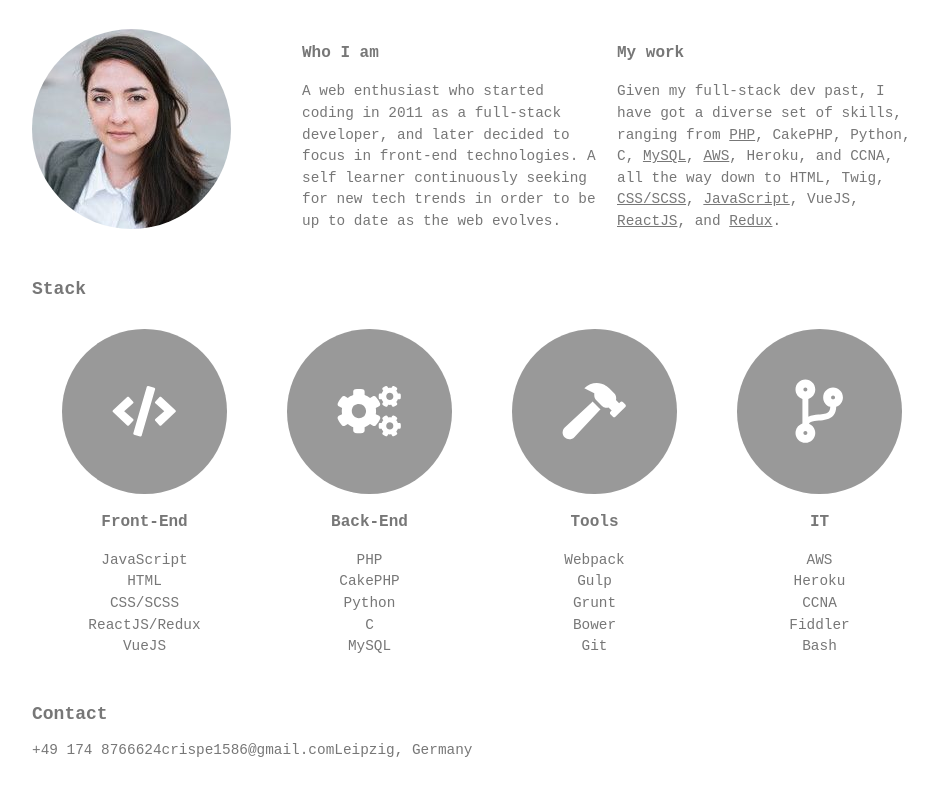
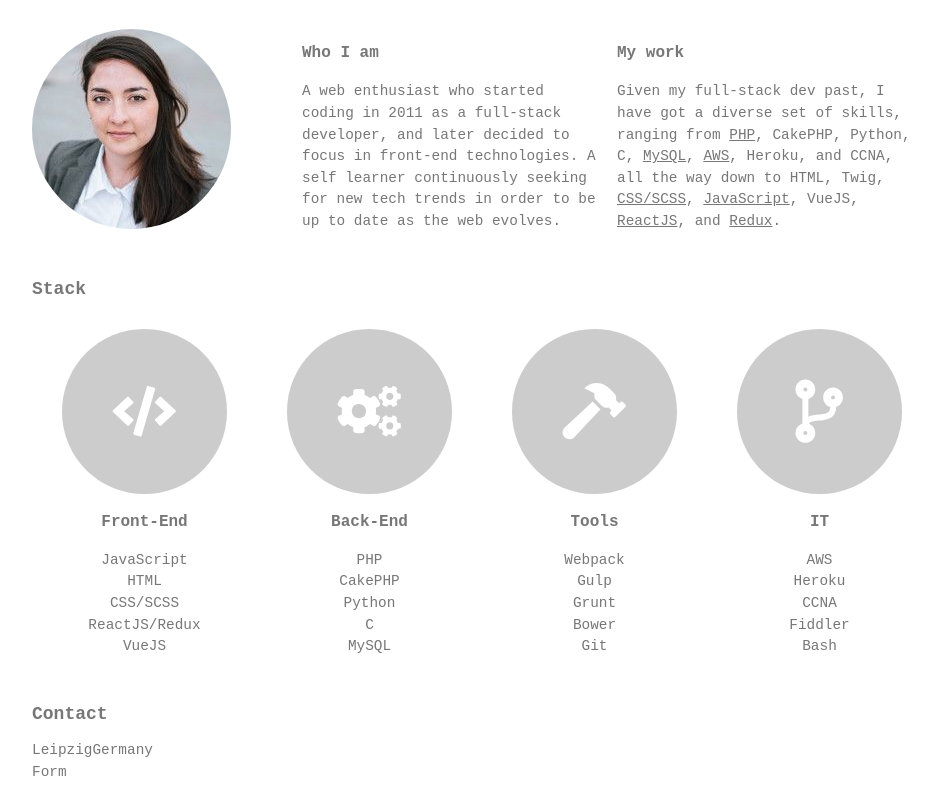
Before and after one commit to crisperpo/cristinarestrepo.co, a React app: page / in a window 1280 px wide. Shown: the part 841-1641 px from the top of the page, without its empty margins (158-1096 px from the left). Before the commit the page ends 1619 px from the top, so only its background shows below. Built offline with nearby package versions, Linux system fonts and the light colour scheme.

Commit message:
Conert stateless components to functional

```diff
--- a/src/assets/scss/App.scss
+++ b/src/assets/scss/App.scss
@@ -127,7 +127,7 @@ html,
     border-radius: 50%;
     padding: 1em;
     color: white;
-    background-color: $color-juri-light;
+    background-color: $color-juri-lighter;
   }
 }
 
--- a/src/components/About.js
+++ b/src/components/About.js
@@ -1,34 +1,42 @@
-import React, { Component } from 'react'
+import React from 'react'
 import styleVars from '../assets/scss/_vars.scss'
 
-class About extends Component {
-
-  render () {
-    const titleStyles = {
-      color: styleVars.colorBlue
-    }
-    return (
-      <div id="about" className="Section">
-        <span className="Title" style={ titleStyles }>About</span>
-        <div className="Body">
-          <div className="Photo">
-            <img src="/me.jpg" alt="Me" />
+const About = () => (
+  <div
+    id="about"
+    className="Section">
+    <span
+      className="Title"
+      style={{ color: styleVars.colorBlue }}>
+      About
+    </span>
+    <div
+      className="Body">
+      <div
+        className="Photo">
+        <img
+          src="/me.jpg"
+          alt="Me" />
       </div>
-          <div className="Description">
+      <div
+        className="Description">
         <div>
-              <span className="Subtitle">Who I am</span>
+          <span
+            className="Subtitle">
+            Who I am
+          </span>
           A web enthusiast who started coding in 2011 as a full-stack developer, and later decided to focus in front-end technologies. A self learner continuously seeking for new tech trends in order to be up to date as the web evolves.
         </div>
         <div>
-              <span className="Subtitle">My work</span>
+          <span
+            className="Subtitle">
+            My work
+          </span>
           Given my full-stack dev past, I have got a diverse set of skills, ranging from <u>PHP</u>, CakePHP, Python, C, <u>MySQL</u>, <u>AWS</u>, Heroku, and CCNA, all the way down to HTML, Twig, <u>CSS/SCSS</u>, <u>JavaScript</u>, VueJS, <u>ReactJS</u>, and <u>Redux</u>.
         </div>
       </div>
     </div>
   </div>
 )
-  }
-
-}
 
 export default About
--- a/src/components/Contact.js
+++ b/src/components/Contact.js
@@ -1,24 +1,32 @@
-import React, { Component } from 'react'
+import React from 'react'
 import styleVars from '../assets/scss/_vars.scss'
 
-class Contact extends Component {
-
-  render () {
-    const titleStyles = {
-      color: styleVars.colorPink
-    }
-    return (
-      <div id="contact" className="Section">
-        <span className="Title" style={ titleStyles }>Contact</span>
-        <div className="Body">
-          <span>+49 174 8766624</span>
-          <span>crispe1586@gmail.com</span>
-          <span>Leipzig, Germany</span>
-        </div>
+const Contact = () => (
+  <div
+    id="contact"
+    className="Section">
+    <span
+      className="Title"
+      style={{ color: styleVars.colorPink }}>
+      Contact
+    </span>
+    <div
+      className="Body">
+      <div
+        className="Info">
+        <span>
+          Leipzig
+        </span>
+        <span>
+          Germany
+        </span>
       </div>
-    )
-  }
-
-}
+      <div
+        className="Form">
+        Form
+      </div>
+    </div>
+  </div>
+)
 
 export default Contact
--- a/src/components/Letter.js
+++ b/src/components/Letter.js
@@ -37,7 +37,8 @@ class Letter extends React.Component {
     const letterClass = this.state.isHovered ? 'Letter hovered' : 'Letter'
 
     return (
-      <div className={ letterClass }
+      <div
+        className={ letterClass }
         ref={ (el) => (this.letter = el) }
         style={ letterStyle }
         onMouseEnter={ this.handleOnHover }
--- a/src/components/SkillSet.js
+++ b/src/components/SkillSet.js
@@ -1,22 +1,18 @@
 import React from 'react'
 import { FontAwesomeIcon } from '@fortawesome/react-fontawesome'
 
-class SkillSet extends React.Component {
-
-  render () {
-    const { icon, title, content } = this.props
-
-    return (
-      <div className="SkillSet">
+const SkillSet = ({ icon, title, content }) => (
+  <div
+    className="SkillSet">
     <FontAwesomeIcon
       className="Icon Icon--circle"
       icon={ icon } />
-        <span className="Subtitle">{ title }</span>
+    <span
+      className="Subtitle">
+      { title }
+    </span>
     { content.map((skill, i) => <span>{ skill }</span>) }
   </div>
 )
-  }
-
-}
 
 export default SkillSet
--- a/src/components/SocialBar.js
+++ b/src/components/SocialBar.js
@@ -5,39 +5,42 @@ import { FontAwesomeIcon } from '@fortawesome/react-fontawesome'
 
 library.add(faGithub, faLinkedinIn, faInstagram, faGooglePlus)
 
-class SocialBar extends React.Component {
-
-  render () {
-    return (
-      <div className="SocialBar">
-        <a className="Icon Icon--sm"
+const SocialBar = () => (
+  <div
+    className="SocialBar">
+    <a
+      className="Icon Icon--sm"
       href="https://github.com/crispe1586"
       target="_blank"
       rel="noopener noreferrer">
-          <FontAwesomeIcon icon={ ['fab', 'github'] } />
+      <FontAwesomeIcon
+        icon={ ['fab', 'github'] } />
     </a>
-        <a className="Icon Icon--sm"
+    <a
+      className="Icon Icon--sm"
       href="https://www.linkedin.com/in/cristina-restrepo-lopez-03b51220"
       target="_blank"
       rel="noopener noreferrer">
-          <FontAwesomeIcon icon={ ['fab', 'linkedin-in'] } />
+      <FontAwesomeIcon
+        icon={ ['fab', 'linkedin-in'] } />
     </a>
-        <a className="Icon Icon--sm"
+    <a
+      className="Icon Icon--sm"
       href="mailto:crispe1586@gmail.com"
       target="_blank"
       rel="noopener noreferrer">
-          <FontAwesomeIcon icon={ ['fab', 'google-plus'] } />
+      <FontAwesomeIcon
+        icon={ ['fab', 'google-plus'] } />
     </a>
-        <a className="Icon Icon--sm"
+    <a
+      className="Icon Icon--sm"
       href="https://www.instagram.com/mcrlsctcvvd"
       target="_blank"
       rel="noopener noreferrer">
-          <FontAwesomeIcon icon={ ['fab', 'instagram'] } />
+      <FontAwesomeIcon
+        icon={ ['fab', 'instagram'] } />
     </a>
   </div>
 )
-  }
-
-}
 
 export default SocialBar
--- a/src/components/Stack.js
+++ b/src/components/Stack.js
@@ -5,16 +5,17 @@ import { library } from '@fortawesome/fontawesome-svg-core'
 import { faCode, faCogs, faHammer, faCodeBranch } from '@fortawesome/free-solid-svg-icons'
 library.add(faCode, faCogs, faHammer, faCodeBranch)
 
-class Stack extends React.Component {
-
-  render () {
-    const titleStyles = {
-      color: styleVars.colorGreen
-    }
-    return (
-      <div id="stack" className="Section" >
-        <span className="Title" style={ titleStyles }>Stack</span>
-        <div className="Body">
+const Stack = () => (
+  <div
+    id="stack"
+    className="Section">
+    <span
+      className="Title"
+      style={{ color: styleVars.colorGreen }}>
+      Stack
+    </span>
+    <div
+      className="Body">
       <SkillSet
         icon="code"
         title="Front-End"
@@ -34,8 +35,5 @@ class Stack extends React.Component {
     </div>
   </div>
 )
-  }
-
-}
 
 export default Stack
--- a/src/components/Title.js
+++ b/src/components/Title.js
@@ -12,7 +12,8 @@ class Title extends Component {
   }
   render () {
     return (
-      <div className="Title">
+      <div
+        className="Title">
         {
           ['Cristina', 'Restrepo'].map((titleSegment, lineIndex) => <div className="TitleSegment" key={ lineIndex }>{ this.splitTitle(titleSegment, lineIndex) }</div>)
         }
```
Also changed, not shown: src/components/Nav.js (+1 -8 lines). Lines whose indentation alone changed are shown as unchanged.
